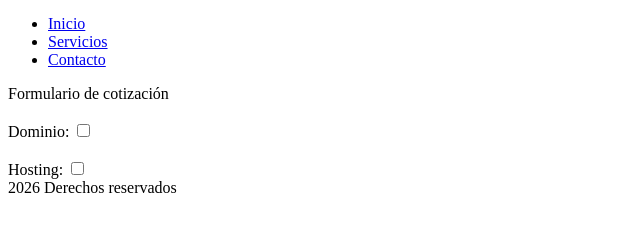
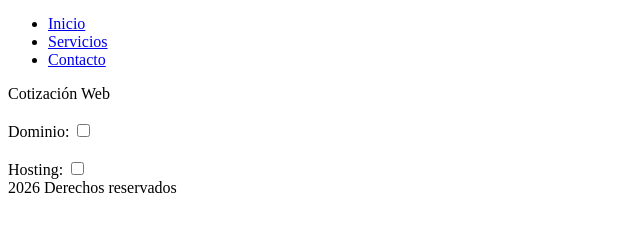
Before and after one commit to nzamora-uni/html-cotizador-web, a plain HTML site: page index.html in a window 1280 px wide. Shown: the part 27-258 px from the top of the page, without its empty margins (0-640 px from the left). Drawn offline with Linux system fonts and the light colour scheme.

Commit message:
Cambios en el titulo

```diff
--- a/index.html
+++ b/index.html
@@ -18,7 +18,7 @@
         </div>
     </div>
     <div class="container">
-        Formulario de cotización
+        Cotización Web
         <br><br>
         <label for="dominio">Dominio:
             <input class="form-check-input" type="checkbox" id="dominio" name="dominio">
```
